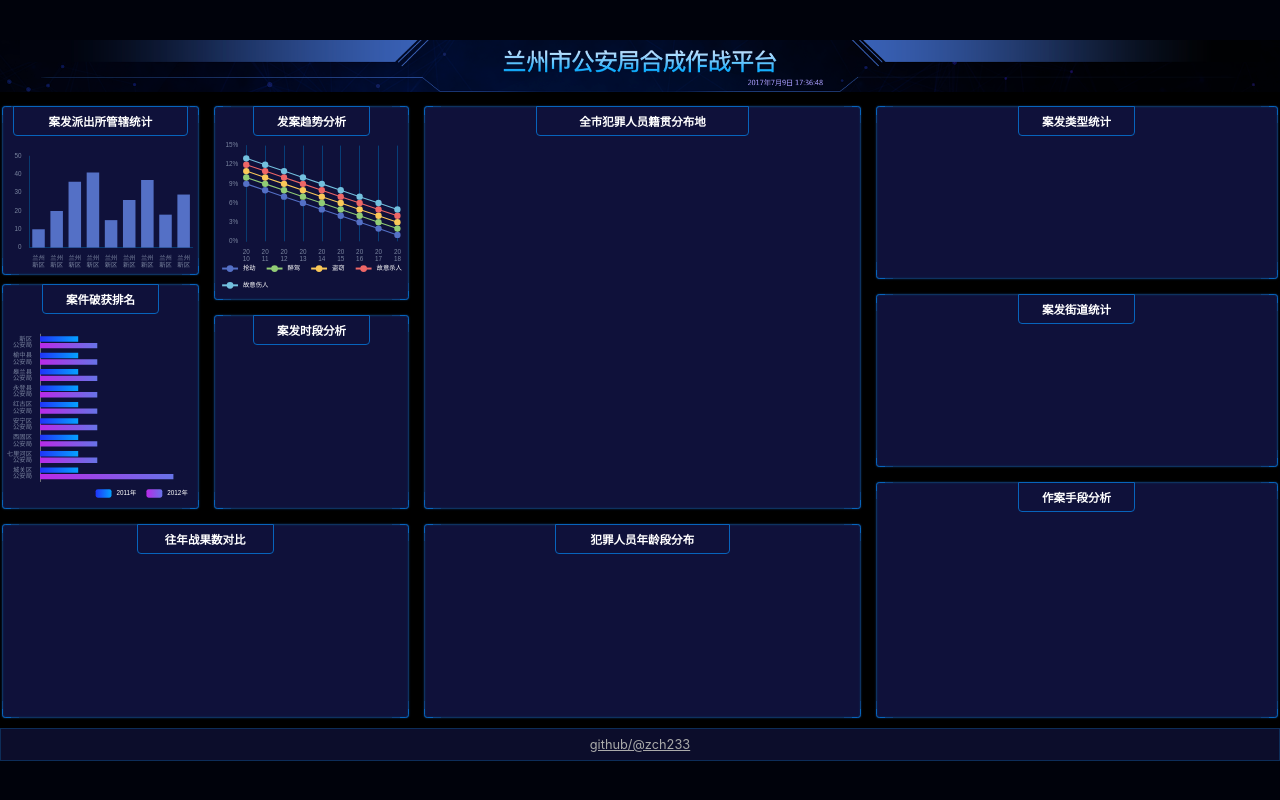
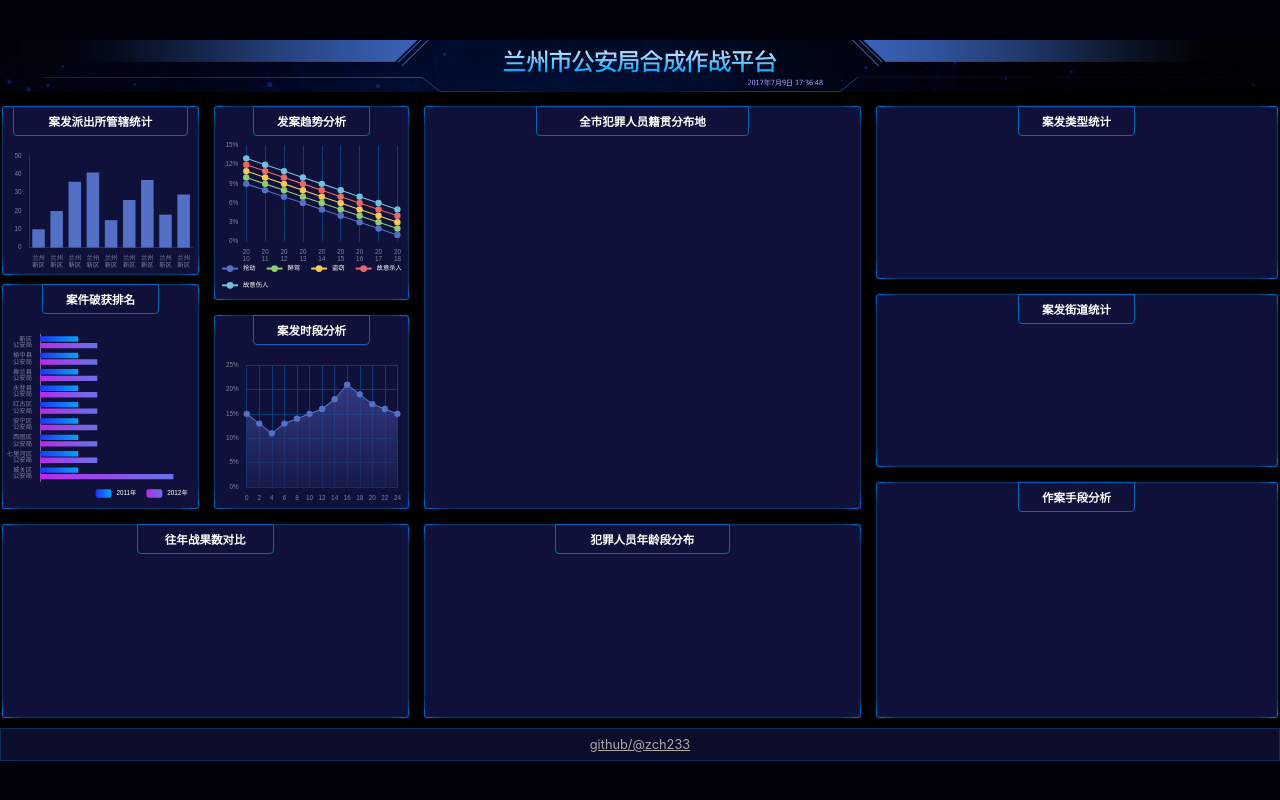
Before and after one commit to zch233/big-screen-demo2, a React (Vite) app: page / in a window 1280 px wide. Built offline with nearby package versions, Linux system fonts and the light colour scheme.

Commit message:
feat: add chart4

```diff
--- a/src/App.tsx
+++ b/src/App.tsx
@@ -5,6 +5,7 @@ import header from './assets/header.9d7a7634.png'
 import { Chart1 } from './pages/Chart1';
 import { Chart2 } from './pages/Chart2';
 import { Chart3 } from './pages/Chart3';
+import { Chart4 } from './pages/Chart4';
 
 function App() {
   const Wrapper = useInitSize()
@@ -33,6 +34,7 @@ function App() {
               </div>
               <div className="border section-chart section2-chart2">
                 <div className="section-title"><h2>案发时段分析</h2></div>
+                <Chart4 />
               </div>
             </section>
             <section className={'border section section3 section-chart'}>
--- /dev/null
+++ b/src/pages/Chart4.tsx
@@ -0,0 +1,52 @@
+import { px, useCharts } from '../hooks/useCharts';
+import * as echarts from 'echarts';
+
+export const Chart4 = () => {
+  return useCharts({options: {
+      grid: {
+        x: px(60),
+        y: px(40),
+        x2: px(20),
+        y2: px(40),
+      },
+      xAxis: {
+        type: 'category',
+        boundaryGap: false,
+        data: [0, 2, 4, 6, 8, 10, 12, 14, 16, 18, 20, 22, 24],
+        splitLine: {show: true, lineStyle: {color: '#073E78'}},
+        axisLine: {show: true},
+      },
+      yAxis: {
+        type: 'value',
+        axisLabel: {
+          formatter(val: number) {
+            return val * 100 + '%';
+          }
+        },
+        splitLine: {show: true, lineStyle: {color: '#073E78'}},
+        axisLine: {show: true},
+      },
+      series: [{
+        type: 'line',
+        data: [
+          0.15, 0.13, 0.11,
+          0.13, 0.14, 0.15,
+          0.16, 0.18, 0.21,
+          0.19, 0.17, 0.16,
+          0.15
+        ],
+        symbol: 'circle',
+        symbolSize: px(12),
+        lineStyle: {width: px(2)},
+        areaStyle: {
+          color: new echarts.graphic.LinearGradient(0, 0, 0, 1, [{
+            offset: 0,
+            color: '#414a9f'
+          }, {
+            offset: 1,
+            color: '#1b1d52'
+          }]),
+        }
+      }]
+    }})
+}
```
